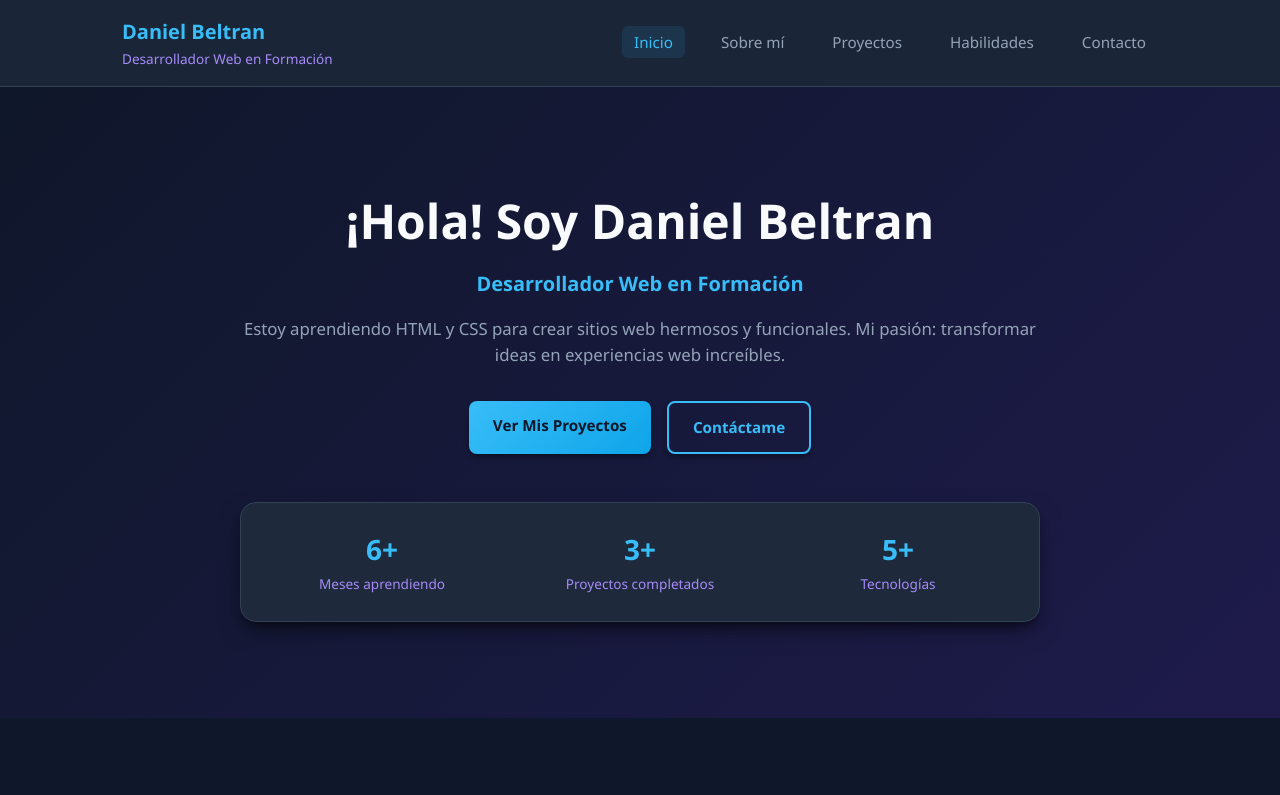
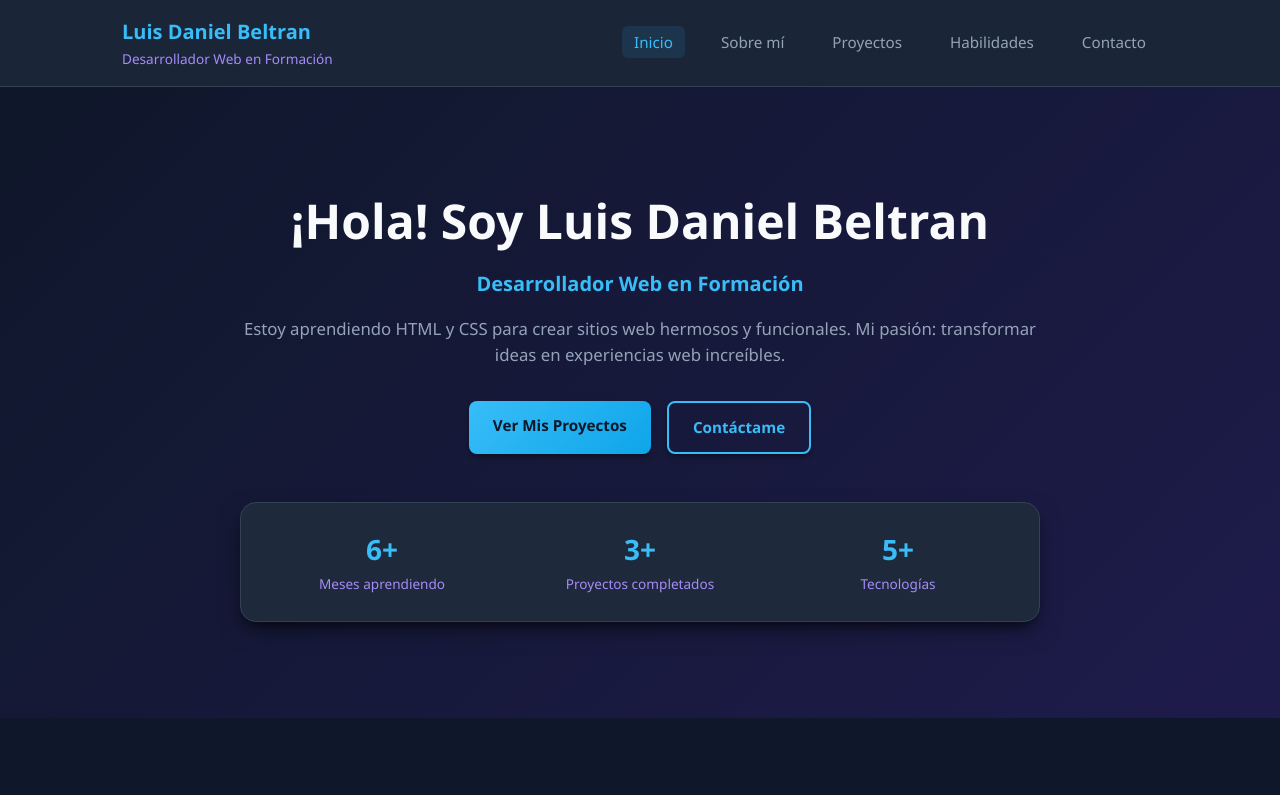
Before and after one commit to luisdanielb200-blip/luisdanielb200-blip, a plain HTML site: page index.html in a window 1280 px wide. Shown: the top 795 px of the page. Drawn offline with Linux system fonts and the light colour scheme.

Commit message:
agrego mi nombre completo en el index.html

```diff
--- a/index.html
+++ b/index.html
@@ -4,9 +4,9 @@
 <head>
   <meta charset="UTF-8">
   <meta name="viewport" content="width=device-width, initial-scale=1.0">
-  <title>Daniel Beltran - Portfolio Personal</title>
+  <title>Luis Daniel Beltran - Portfolio Personal</title>
   <meta name="description"
-    content="Portfolio personal de Daniel Beltran. Desarrollador Web en formación aprendiendo HTML y CSS.">
+    content="Portfolio personal de Luis Daniel Beltran. Desarrollador Web en formación aprendiendo HTML y CSS.">
   <link rel="stylesheet" href="styles.css">
 </head>
 
@@ -15,7 +15,7 @@
   <header class="header">
     <div class="header__container">
       <div class="header__brand">
-        <h1 class="header__name">Daniel Beltran</h1>
+        <h1 class="header__name"> Luis Daniel Beltran</h1>
         <p class="header__tagline">Desarrollador Web en Formación</p>
       </div>
 
@@ -46,7 +46,7 @@
     <!-- Hero Section -->
     <section class="hero" id="inicio">
       <div class="hero__container">
-        <h2 class="hero__title">¡Hola! Soy Daniel Beltran</h2>
+        <h2 class="hero__title">¡Hola! Soy Luis Daniel Beltran</h2>
         <p class="hero__subtitle">Desarrollador Web en Formación</p>
         <p class="hero__description">
           Estoy aprendiendo HTML y CSS para crear sitios web hermosos
```
